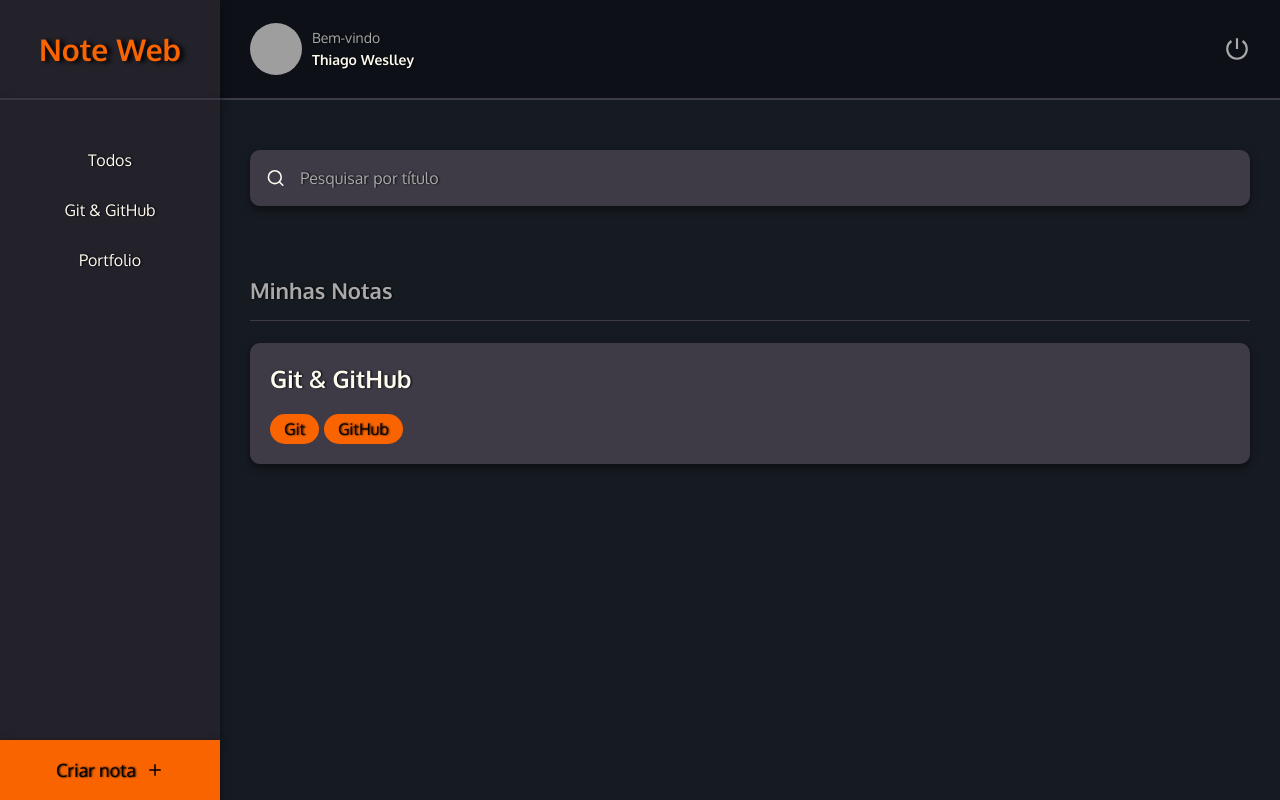
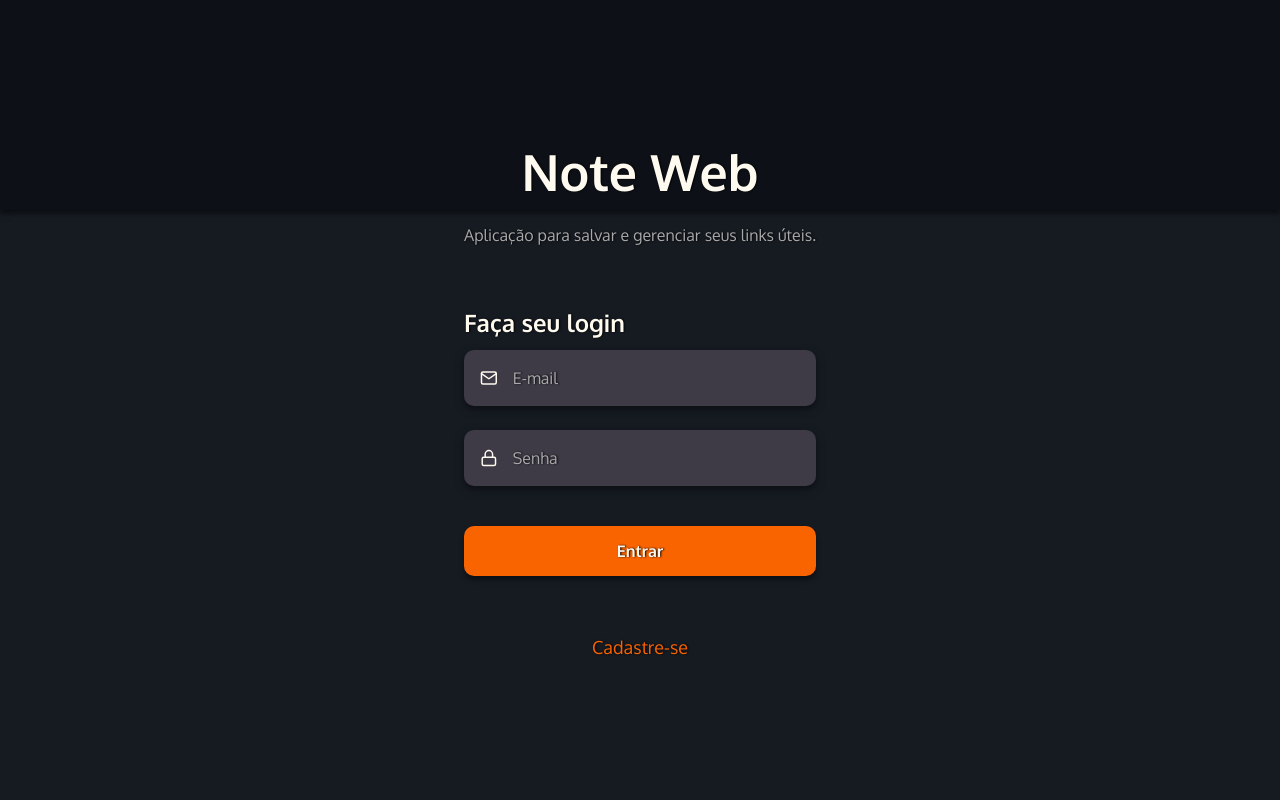
Before and after one commit to thiago-weslley/Note-Web, a React (Vite) app: page / in a window 1280 px wide. Built offline with nearby package versions, Linux system fonts and the light colour scheme; grey boxes are pictures that could not be loaded.

Commit message:
feat: Cria e estiliza página `SignIn`

```diff
--- a/src/components/Button/styles.js
+++ b/src/components/Button/styles.js
@@ -8,7 +8,7 @@ export const DefaultButton = styled.button`
   background-color: ${({ theme }) => theme.colors.orange};
   color: ${({ theme }) => theme.colors.background_700};
 
-  border-radius: 0.6rem;
+  border-radius: 10px;
 
   box-shadow: 0px 4px 5px rgba(0, 0, 0, 0.4);
   font-weight: 700;
--- a/src/main.jsx
+++ b/src/main.jsx
@@ -6,13 +6,14 @@ import { ThemeProvider } from "styled-components";
 import { theme } from "./styles/theme";
 
 // import { Details } from "./pages/Details";
-import { Home } from "./pages/Home";
+// import { Home } from "./pages/Home";
+import { SignIn } from "./pages/SignIn";
 
 ReactDOM.createRoot(document.getElementById("root")).render(
   <React.StrictMode>
     <ThemeProvider theme={theme}>
       <GlobalStyles />
-      <Home />
+      <SignIn />
     </ThemeProvider>
   </React.StrictMode>
 );
--- /dev/null
+++ b/src/pages/SignIn/index.jsx
@@ -0,0 +1,28 @@
+import { FiMail, FiLock } from "react-icons/fi";
+
+import { SignInContainer, Form } from "./styles";
+import { Input } from "../../components/Input";
+import { Button } from "../../components/Button";
+
+export function SignIn() {
+  return (
+    <SignInContainer>
+      <Form>
+        <h1>Note Web</h1>
+
+        <p>Aplicação para salvar e gerenciar seus links úteis.</p>
+
+        <h2>Faça seu login</h2>
+
+        <div>
+          <Input placeholder="E-mail" type="text" icon={FiMail} />
+          <Input placeholder="Senha" type="password" icon={FiLock} />
+        </div>
+
+        <Button content="Entrar" />
+
+        <a href="#">Cadastre-se</a>
+      </Form>
+    </SignInContainer>
+  );
+}
--- /dev/null
+++ b/src/pages/SignIn/styles.js
@@ -0,0 +1,58 @@
+import { styled } from "styled-components";
+
+export const SignInContainer = styled.div`
+  display: flex;
+  align-items: center;
+  justify-content: center;
+
+  padding: 14rem 2rem 4rem 2rem;
+
+  &::after {
+    content: "";
+    position: absolute;
+    top: 0;
+    left: 0;
+    background-color: ${({ theme }) => theme.colors.background_900};
+    width: 100%;
+    height: 210px;
+    box-shadow: 0px 3px 6px rgba(0, 0, 0, 0.6);
+  }
+`;
+
+export const Form = styled.form`
+  z-index: 9;
+
+  display: flex;
+  flex-direction: column;
+
+  > h1 {
+    font-size: 5rem;
+    text-align: center;
+    margin-bottom: 2rem;
+  }
+
+  > p {
+    line-height: 24px;
+    margin-bottom: 6rem;
+    text-align: center;
+    color: ${({ theme }) => theme.colors.gray_100};
+  }
+
+  > h2 {
+    margin-bottom: 1.2rem;
+  }
+
+  > div {
+    display: flex;
+    flex-direction: column;
+    gap: 2.4rem;
+    padding-bottom: 2rem;
+  }
+
+  > a {
+    font-size: 1.8rem;
+    margin-top: 6rem;
+    text-align: center;
+    color: ${({ theme }) => theme.colors.orange};
+  }
+`;
```
